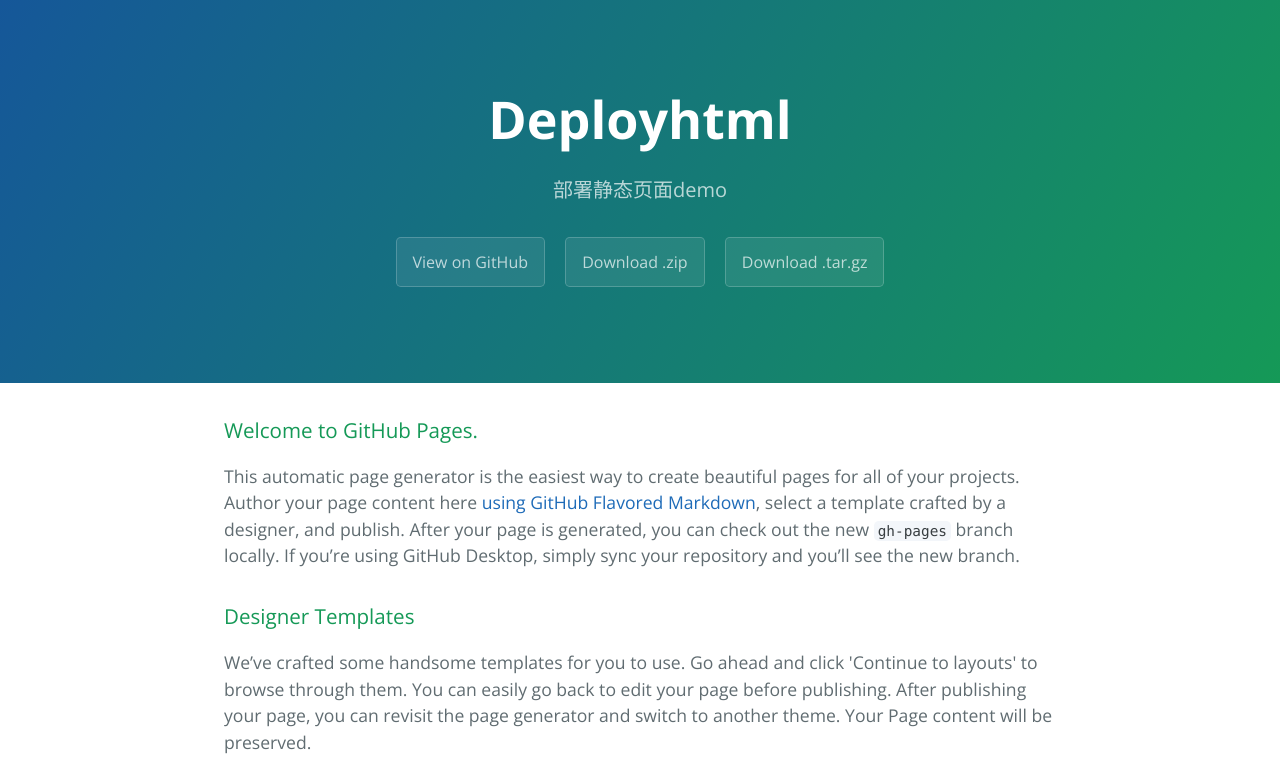
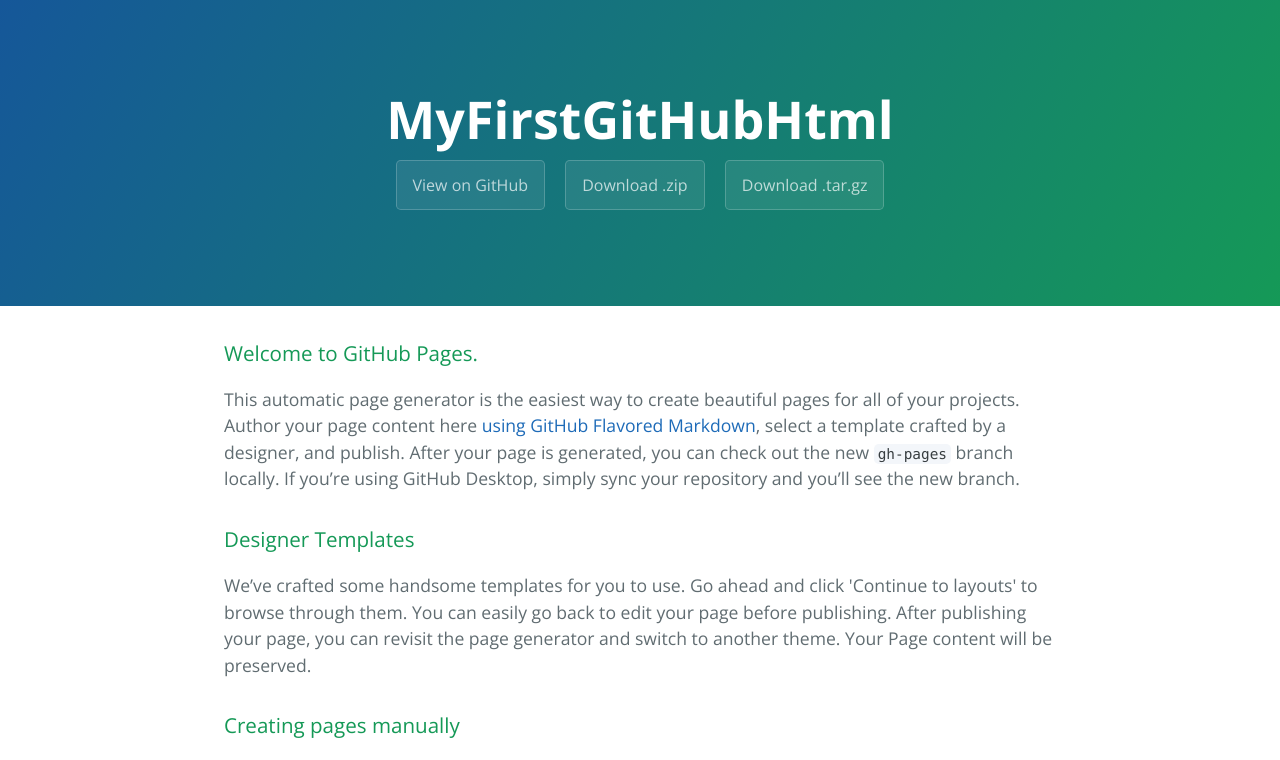
Before and after one commit to MarinDai/DeployHtml, a plain HTML site: page index.html in a window 1280 px wide. Shown: the top 760 px of the page. Drawn offline with nearby package versions, Linux system fonts and the light colour scheme.

Commit message:
Update index.html

```diff
--- a/index.html
+++ b/index.html
@@ -11,8 +11,7 @@
   </head>
   <body>
     <section class="page-header">
-      <h1 class="project-name">Deployhtml</h1>
-      <h2 class="project-tagline">部署静态页面demo</h2>
+      <h1 class="project-name">MyFirstGitHubHtml</h1>
       <a href="https://github.com/MarinDai/DeployHtml" class="btn">View on GitHub</a>
       <a href="https://github.com/MarinDai/DeployHtml/zipball/master" class="btn">Download .zip</a>
       <a href="https://github.com/MarinDai/DeployHtml/tarball/master" class="btn">Download .tar.gz</a>
```
